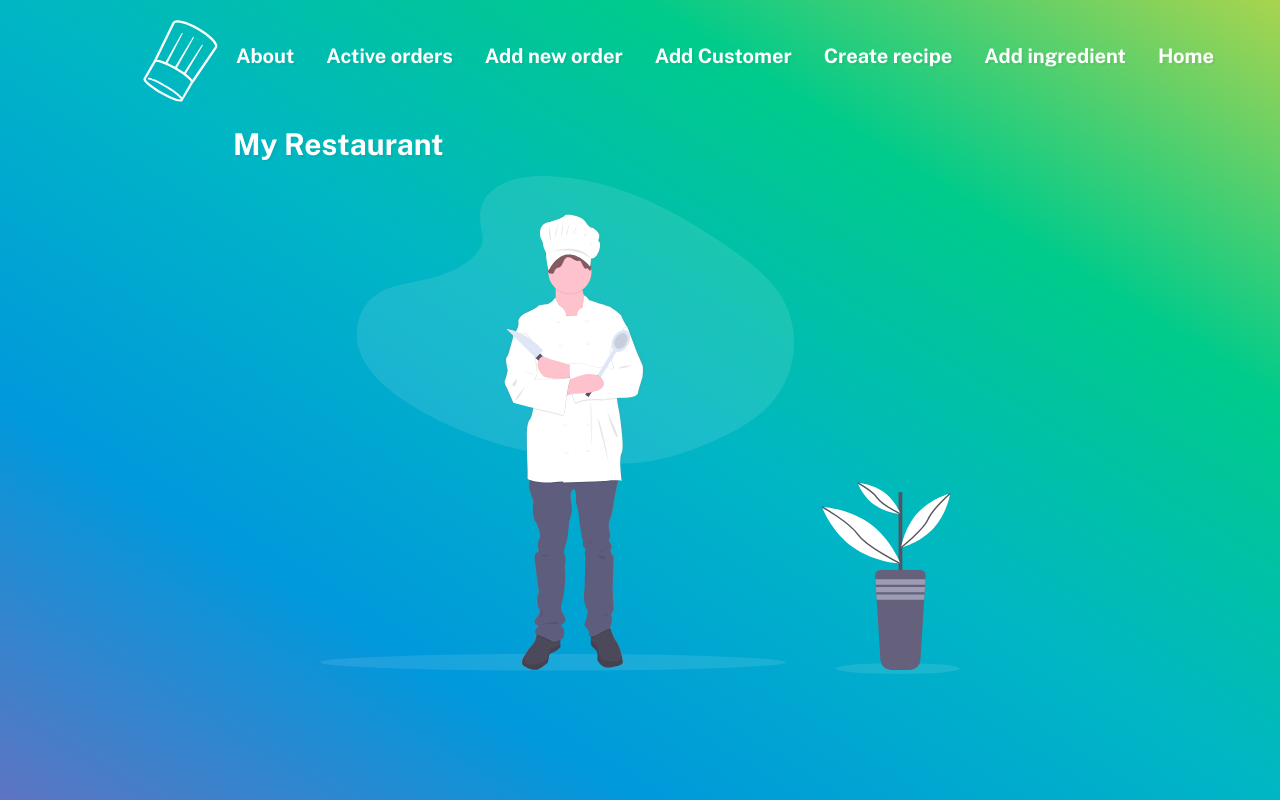
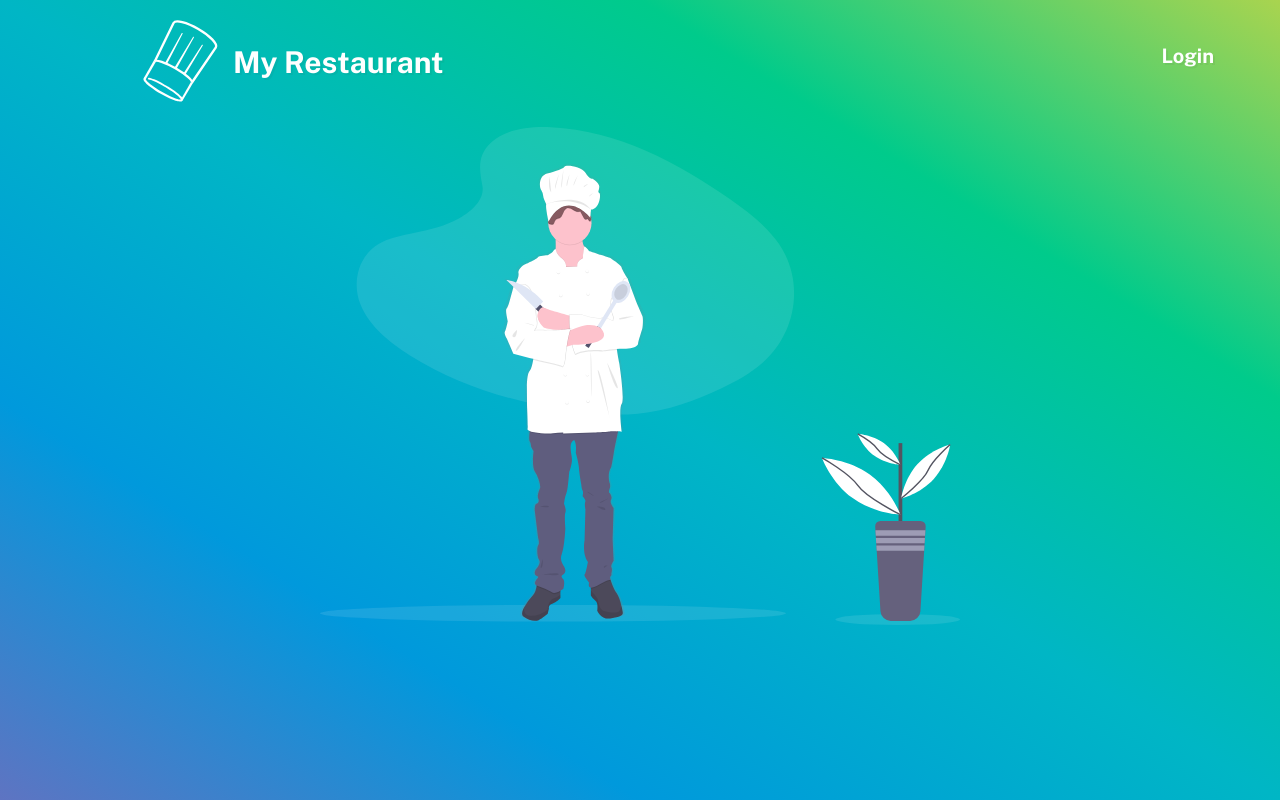
Before and after one commit to CodecoolGlobal/el-proyecte-grande-sprint-5-java-LordBrutal, a React (Create React App) app in the folder src/frontend/myrestaurantapp/: page / in a window 1280 px wide. Built offline with nearby package versions, Linux system fonts and the light colour scheme.

Commit message:
add: permission based navbar

```diff
--- a/src/frontend/myrestaurantapp/src/Navbar.js
+++ b/src/frontend/myrestaurantapp/src/Navbar.js
@@ -1,21 +1,25 @@
 import NavbarListItem from "./components/NavbarListItem";
 import logo from "./images/logomain.svg"
+import {getUserToken} from "./services/AuthService";
+import {useLocation} from "react-router-dom";
 
 function Navbar() {
+
+    const location = useLocation();
+
     return (
         <div>
             <div className="header-navbar">
                 <ul>
-                    <li><a href="/">Home</a></li>
+                    { getUserToken() ? (<div><li><a href="/logout">Logout</a></li>
                     <li><a href="/ingredient">Add ingredient</a></li>
                     <li><a href="/create-recipe">Create recipe</a></li>
                     <li><a href="/create-customer">Add Customer</a></li>
                     <NavbarListItem url={"/create-order"} text={"Add new order"}/>
                     <NavbarListItem url={"/list-active-orders"} text={"Active orders"}/>
-                    <li><a href="#">About</a></li>
+                    <li><a href="#">About</a></li></div>) : location.pathname === "/login" ? null :(<li><a href="/login">Login</a></li> )}
                     <li id="logo-left" className="animation-top"><img className="main-logo" src={logo} alt="logo"/></li>
                     <li id="left-logo-text"  className="animation-top"><a href="/">My Restaurant</a></li>
-
                 </ul>
             </div>
         </div>
```
